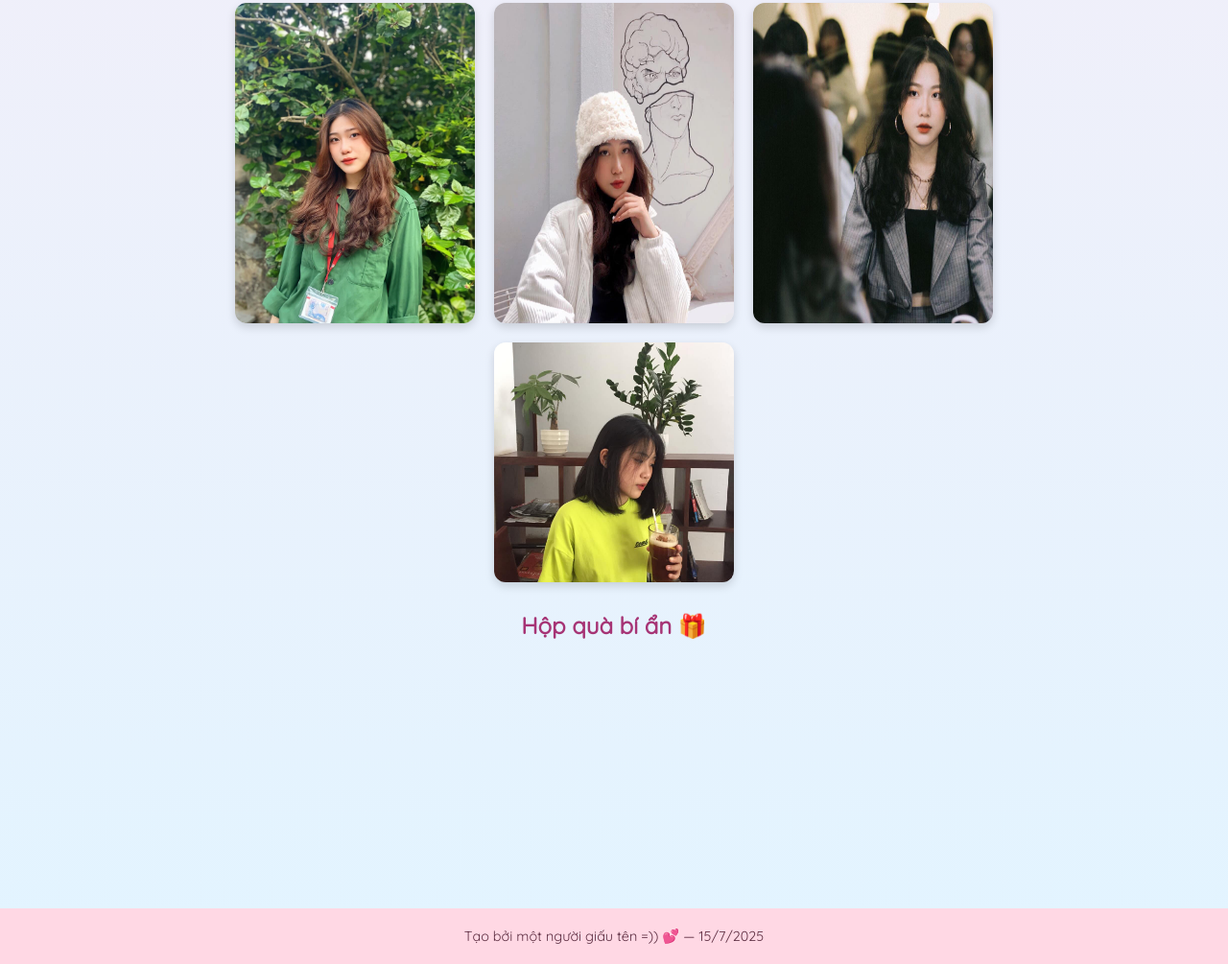
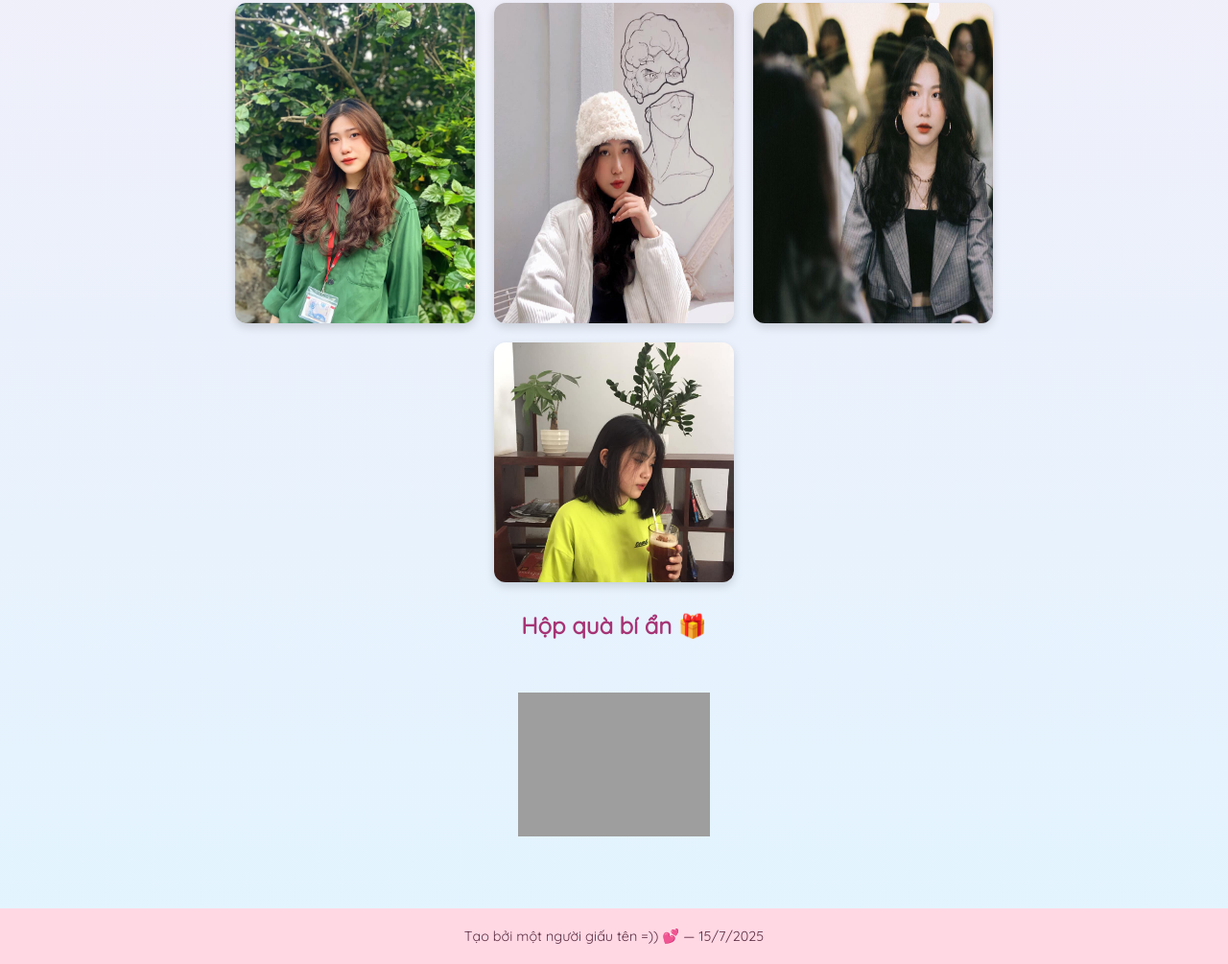
Before and after one commit to huynhvann/chucmungsinhnhatshop, a plain HTML site: page index.html in a window 1280 px wide. Shown: the part 1203-2208 px from the top of the page at 96% size. Drawn offline with Linux system fonts and the light colour scheme; the site is published under a folder, as on GitHub Pages, so addresses that start at the root find nothing.

Commit message:
Update index.html

```diff
--- a/index.html
+++ b/index.html
@@ -80,7 +80,7 @@
     .gift {
       width: 200px;
       height: 200px;
-      background:url(/img/open-gift-unscreen.gif) no-repeat center/contain;
+      background:url(img/open-gift-unscreen.gif) no-repeat center/contain;
       margin: auto;
       cursor: pointer;
       animation: bounce 2s infinite;
```
